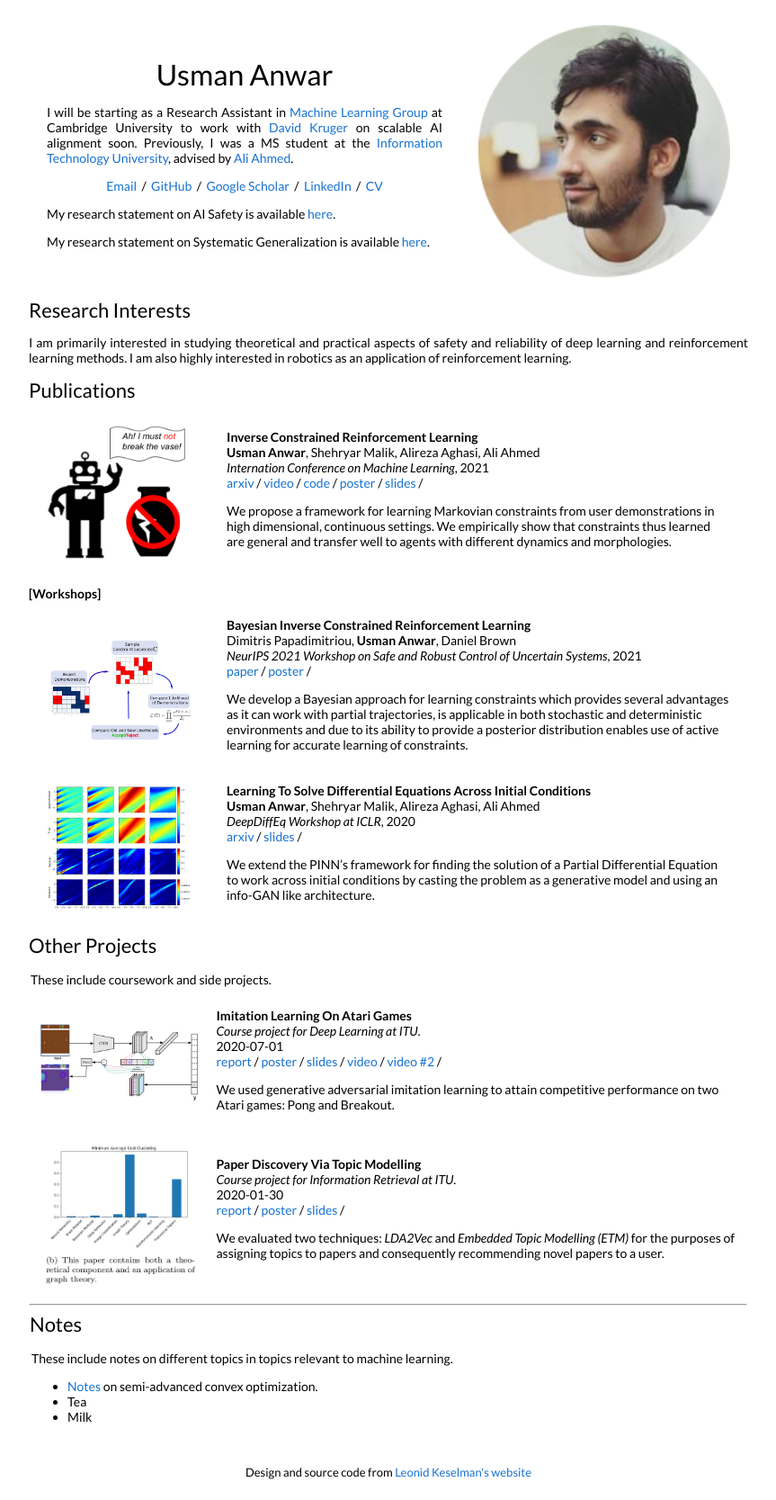
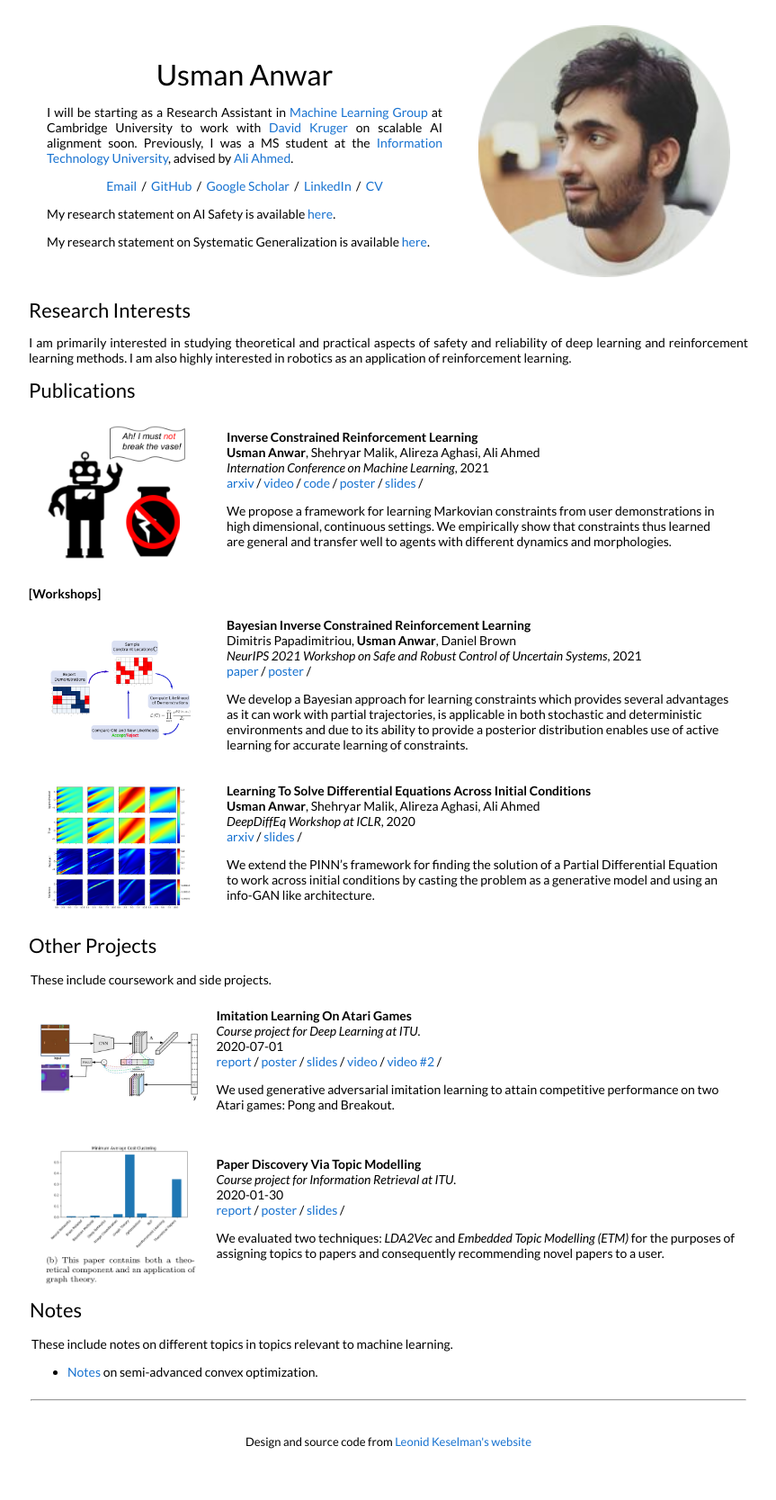
Before and after one commit to uzman-anwar/uzman-anwar.github.io, a Jekyll site: the page built from _posts/workshop/2021-12-01-BICRL.markdown, in a window 1280 px wide. Shown: the whole page at 90% size, without its empty margins (208-1071 px from the left). Built offline with Jekyll 4.4.1, drawn with Linux system fonts in a browser that asks for light colours; after the commit the page ends 1633 px from its top, so only the background shows below that.

Commit message:
Minor Update

```diff
--- a/_layouts/default.html
+++ b/_layouts/default.html
@@ -216,7 +216,6 @@
           {% endfor %}
           {% endfor %}
         </table>
-	<hr>
 
        <h2>Notes</h2>
 	<table style="width:100%;border:0px;border-spacing:0px;border-collapse:separate;margin-right:auto;margin-left:auto;">
@@ -230,14 +229,13 @@
               </p>
                  <ul>
                      <li> <a href="/pdfs/Notes_On_Convex_Optimization.pdf">Notes</a> on semi-advanced convex optimization.</li>
-                  <li>Tea</li>
-                  <li>Milk</li>
                 </ul>
             </td>
           </tr>
         </table>
 
 
+	<hr>
 
         <table style="width:100%;border:0px;border-spacing:0px;border-collapse:separate;margin-right:auto;margin-left:auto;">
           <tr>
```
